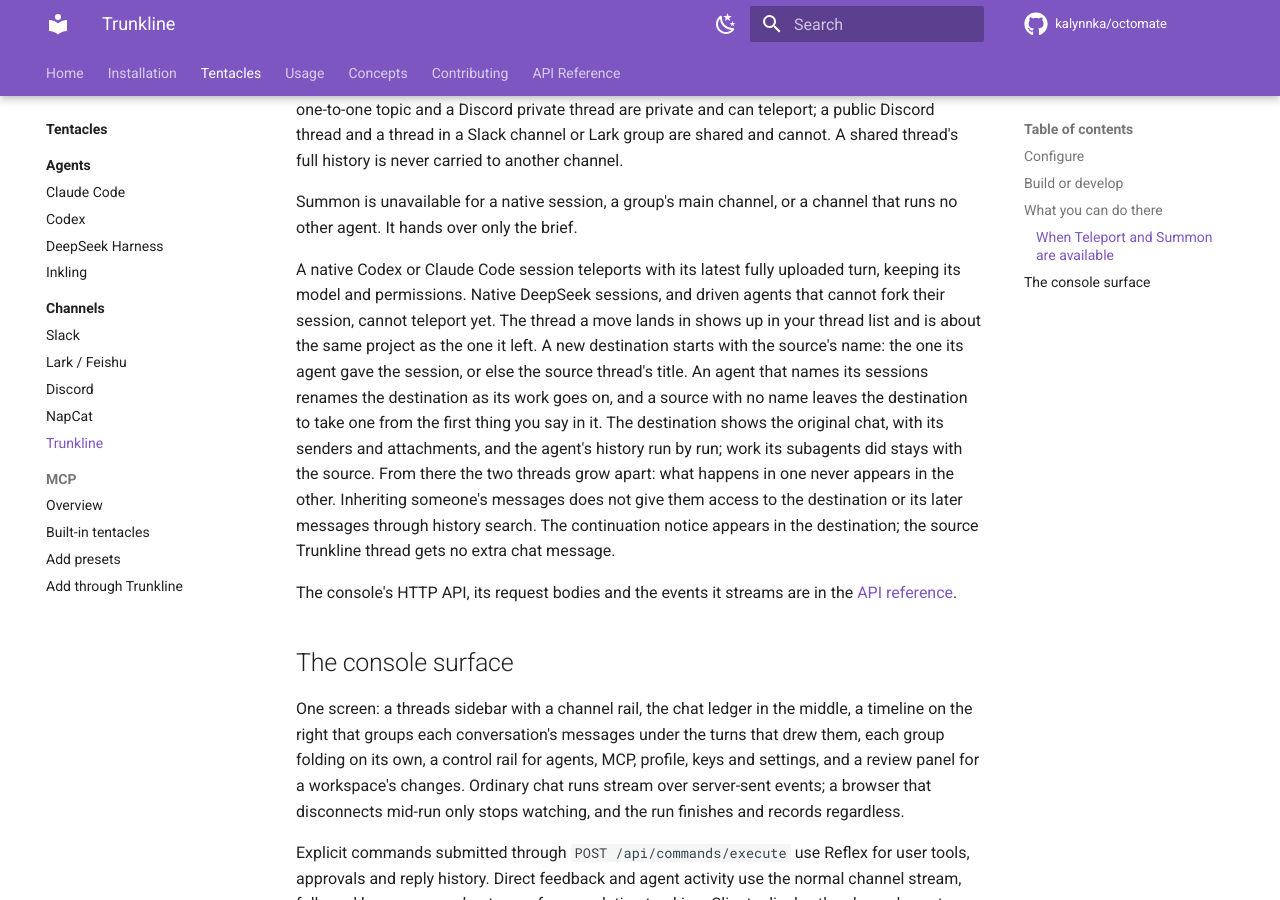
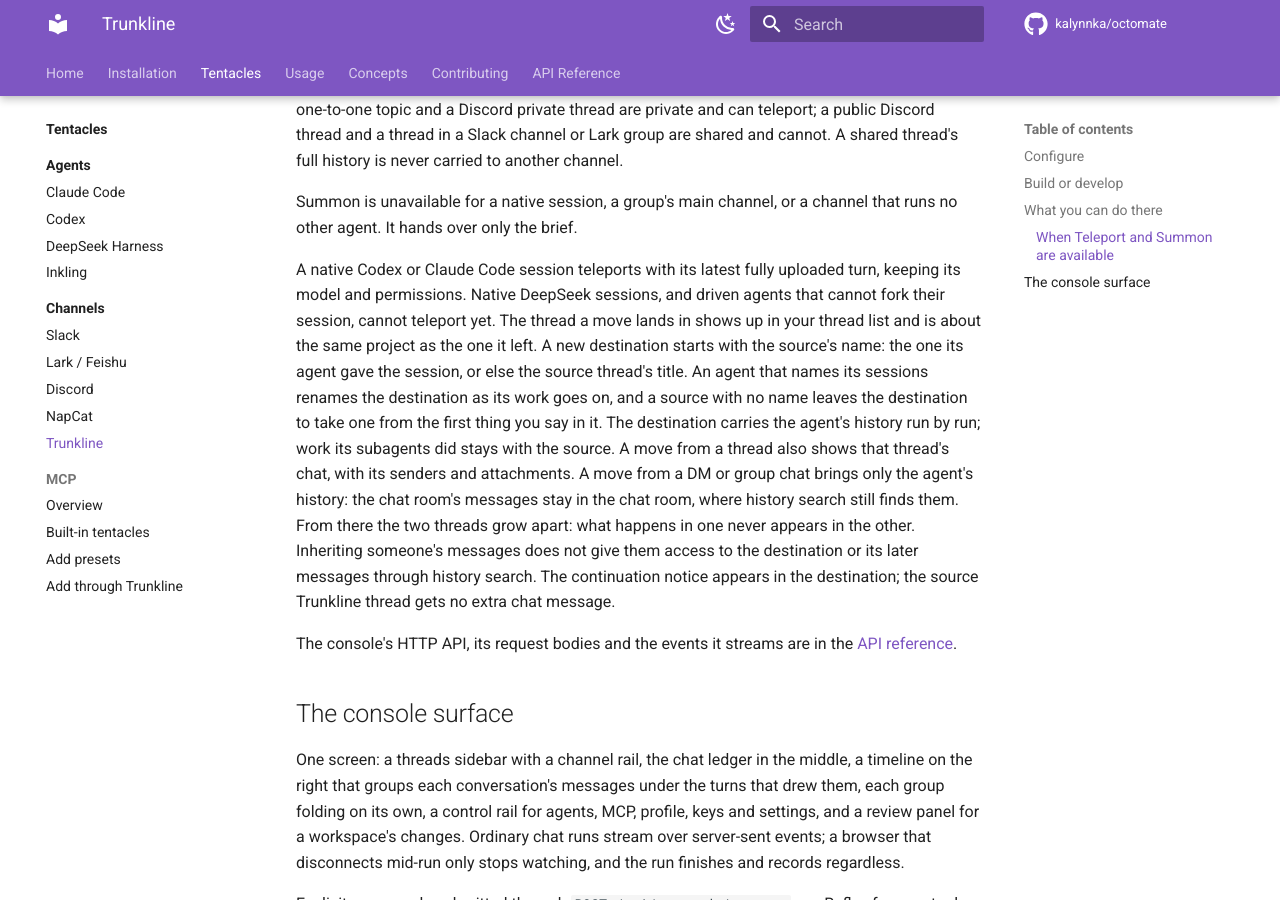
Before and after one commit to kalynnka/octomate, an MkDocs documentation site: the page built from docs/usage/channels/trunkline.md, in a window 1280 px wide and 900 px high, scrolled down 4219 px. Built offline with MkDocs 1.6.1 and Material for MkDocs 9.7.7, drawn with Linux system fonts in a browser that asks for light colours; comment, search, counter and statistics services are not loaded.

Commit message:
docs: say what a move from a DM or group chat carries
The Trunkline page said every destination shows the original chat. Only a
move from a thread does; a move from a DM or group chat brings the agent's
history alone, and the chat room's messages stay where history search finds
them.

```diff
--- a/docs/usage/channels/trunkline.md
+++ b/docs/usage/channels/trunkline.md
@@ -204,10 +204,13 @@
 left. A new destination starts with the source's name: the one its agent gave the
 session, or else the source thread's title. An agent that names its sessions renames
 the destination as its work goes on, and a source with no name leaves the
-destination to take one from the first thing you say in it. The destination shows the original chat, with its senders and
-attachments, and the agent's history run by run; work its subagents did stays with
-the source. From there the two threads grow apart: what happens in one never
-appears in the other.
+destination to take one from the first thing you say in it. The destination
+carries the agent's history run by run; work its subagents did stays with the
+source. A move from a thread also shows that thread's chat, with its senders and
+attachments. A move from a DM or group chat brings only the agent's history: the
+chat room's messages stay in the chat room, where history search still finds
+them. From there the two threads grow apart: what happens in one never appears in
+the other.
 Inheriting someone's messages does not give them access to the destination or
 its later messages through history search.
 The continuation notice appears in the destination; the source Trunkline thread
```
